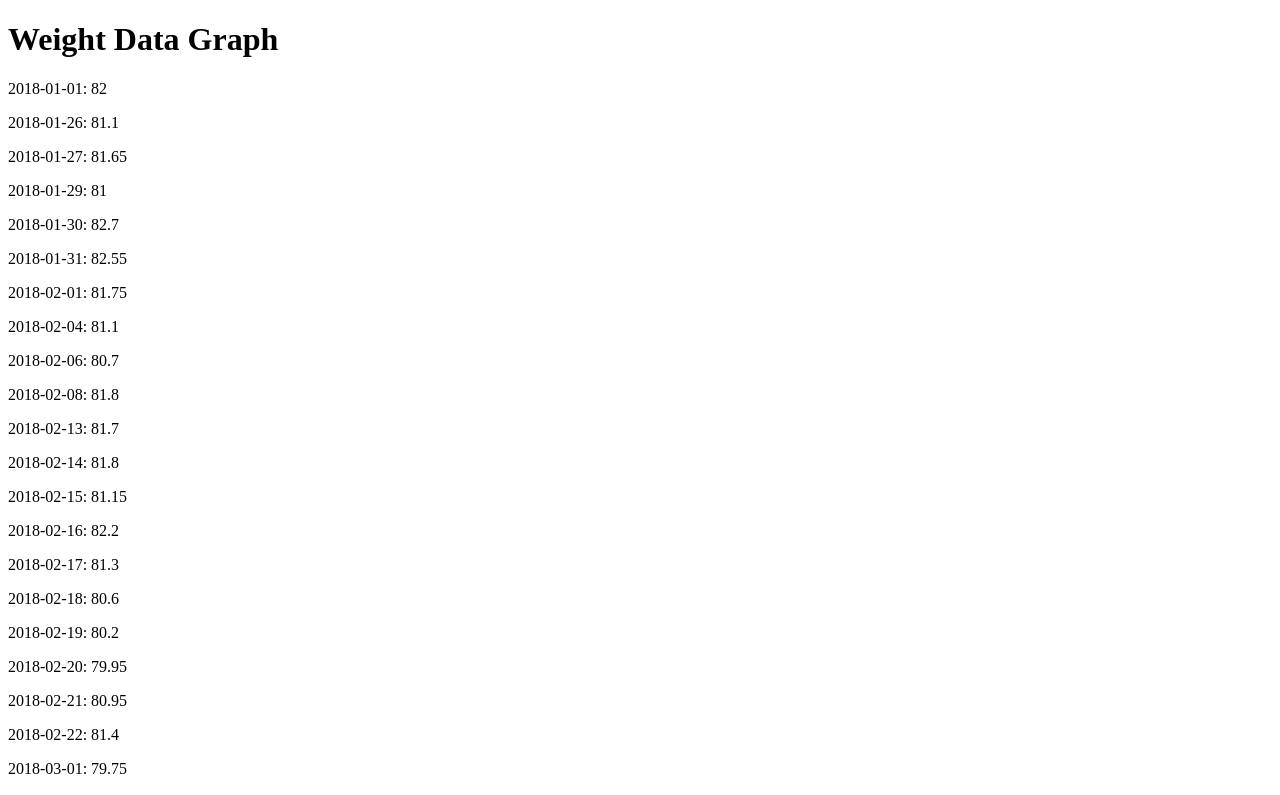
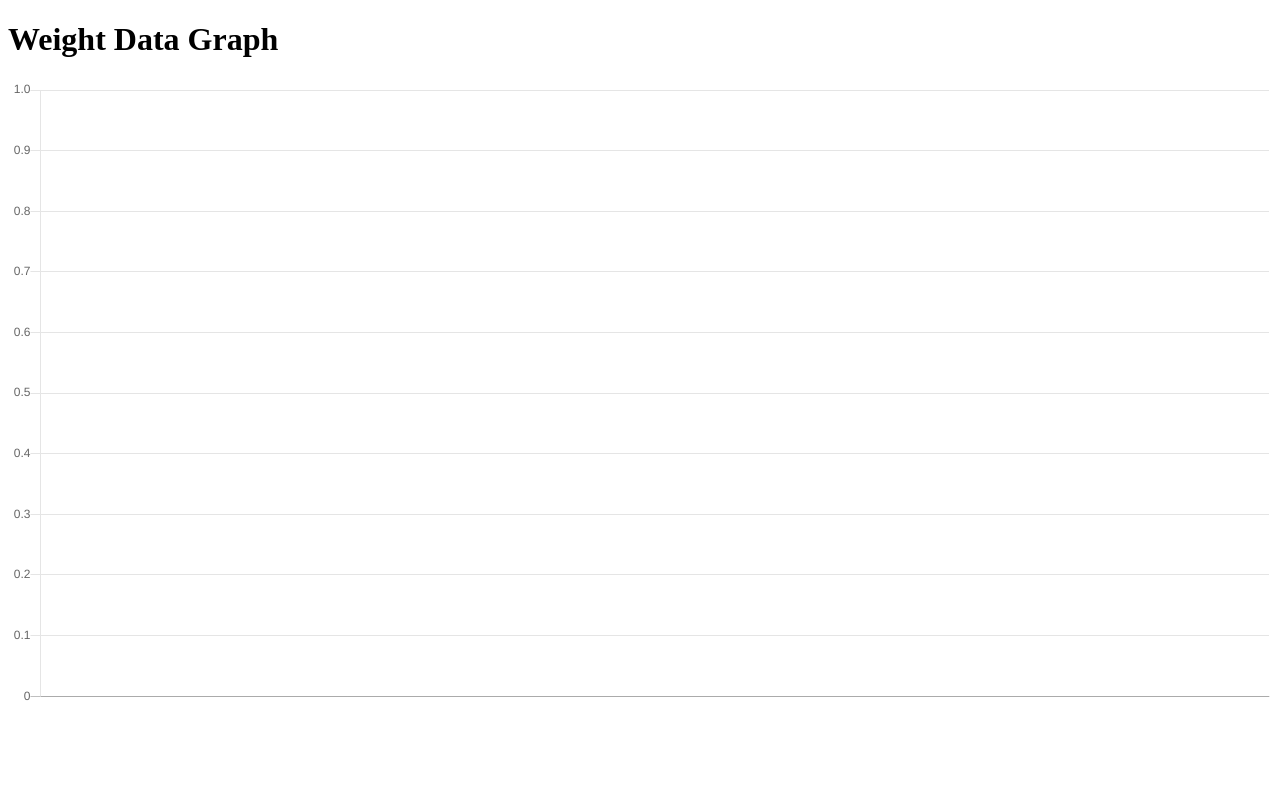
Before and after one commit to teinen/health, a Vue app: page / in a window 1280 px wide. Shown: the top 795 px of the page. Built offline with nearby package versions, Linux system fonts and the light colour scheme.

Commit message:
Add line chart

```diff
--- a/src/App.vue
+++ b/src/App.vue
@@ -1,9 +1,7 @@
 <template>
   <div>
     <h1>Weight Data Graph</h1>
-    <div>
-      <p v-for="(value, key) in weights" :key="key">{{ key }}: {{ value }}</p>
-    </div>
+    <canvas id="myChart"></canvas>
   </div>
 </template>
 
@@ -16,5 +14,12 @@ export default {
       weights: jsonData
     }
   },
+  mounted () {
+    const ctx = document.getElementById('myChart');
+    const myChart = new Chart(ctx, {
+      type: 'line',
+      data: this.weights,
+    })
+  }
 }
 </script>
```
